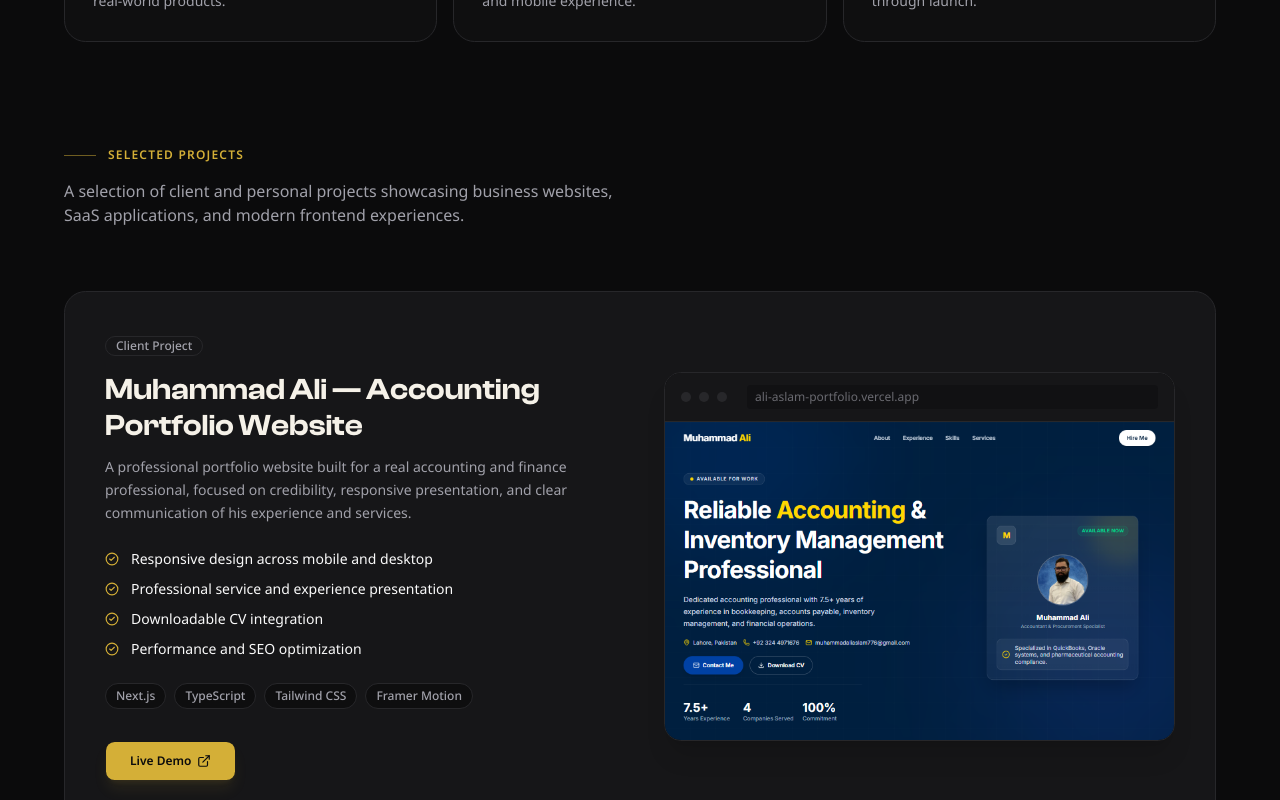
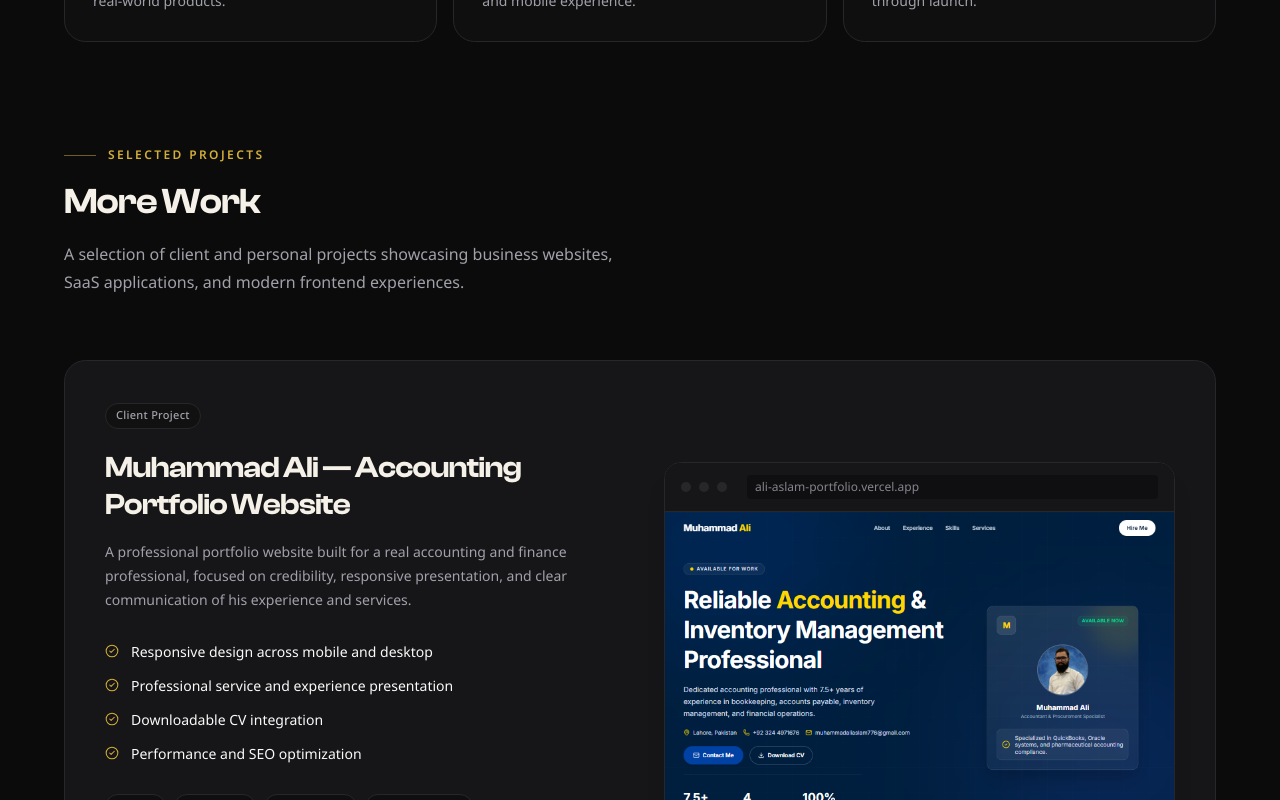
Before and after one commit to Muhammad-Saad-Riaz/M-Saad-Riaz-Portfolio-v2, a Next.js app: page / in a window 1280 px wide. Shown: the part 4660-5460 px from the top of the page. Built offline with nearby package versions, Linux system fonts and the light colour scheme; a web font is replaced by a local one.

Commit message:
refactor: update projects section

```diff
--- a/src/components/sections/Projects.tsx
+++ b/src/components/sections/Projects.tsx
@@ -1,20 +1,202 @@
+// "use client";
+
+// import { motion } from "framer-motion";
+// import { projects } from "@/data/portfolio-data";
+// import { Badge } from "../ui/badge";
+// import Image from "next/image";
+// import {
+//   CheckCircle2,
+//   ExternalLink,
+// } from "lucide-react";
+// import { Button } from "../ui/button";
+// import { FiGithub } from "react-icons/fi";
+
+// export default function Projects() {
+//   return (
+//     <section id="projects" className="py-12 px-6">
+//       <div className="max-w-6xl mx-auto">
+//         {/* Section Label */}
+//         <motion.div
+//           initial={{ opacity: 0, y: 16 }}
+//           whileInView={{ opacity: 1, y: 0 }}
+//           viewport={{ once: true }}
+//           transition={{ duration: 0.5 }}
+//           className="mb-4"
+//         >
+//           <span className="inline-flex items-center gap-3 text-xs font-sans font-semibold tracking-widest uppercase text-gold">
+//             <span className="w-8 h-px bg-gold/50" />
+//             Selected Projects
+//           </span>
+//         </motion.div>
+
+//         {/* Subtitle */}
+//         <motion.p
+//           initial={{ opacity: 0, y: 16 }}
+//           whileInView={{ opacity: 1, y: 0 }}
+//           viewport={{ once: true }}
+//           transition={{ duration: 0.5, delay: 0.1 }}
+//           className="font-sans text-base text-muted-foreground mb-16 max-w-xl"
+//         >
+//           A selection of client and personal projects showcasing business websites, SaaS applications, and modern frontend experiences.
+//         </motion.p>
+
+//         {/* Project List */}
+//         <div className="flex flex-col gap-8">
+//           {projects.map((project, i) => (
+//             <motion.div
+//               key={project.title}
+//               initial={{ opacity: 0, y: 32 }}
+//               whileInView={{ opacity: 1, y: 0 }}
+//               viewport={{ once: true, margin: "-80px" }}
+//               transition={{
+//                 duration: 0.6,
+//                 ease: [0.25, 0.1, 0.25, 1],
+//                 delay: i * 0.05,
+//               }}
+//               className="group grid grid-cols-1 lg:grid-cols-2 gap-8 lg:gap-12 items-center rounded-2xl border border-border bg-surface p-8 md:p-10 hover:border-gold/30 transition-colors duration-300"
+//             >
+//               {/* Left content - Change Sides for even and odd cards */}
+//               <div
+//                 className={`flex flex-col order-1 ${i % 2 === 1 ? "lg:order-2" : "lg:order-1"}`}
+//               >
+//                 {/* Type Badge */}
+//                 <div className="mb-4">
+//                   <Badge
+//                     variant="outline"
+//                     className="px-2.5 py-1 text-muted-foreground"
+//                   >
+//                     {project.type}
+//                   </Badge>
+//                 </div>
+
+//                 {/* Title */}
+//                 <h3 className="font-clash font-semibold text-2xl md:text-3xl text-ivory mb-3 group-hover:text-gold transition-colors duration-300">
+//                   {project.title}
+//                 </h3>
+
+//                 {/* Description */}
+//                 <p className="text-muted-foreground text-sm font-sans mb-6 leading-relaxed">
+//                   {project.description}
+//                 </p>
+
+//                 {/* Highlights */}
+//                 <ul className="flex flex-col gap-2.5 mb-6">
+//                   {project.highlights.map((highlight) => (
+//                     <li
+//                       key={highlight}
+//                       className="flex items-center gap-3 text-sm font-sans text-foreground"
+//                     >
+//                       <CheckCircle2 size={14} className="text-gold shrink-0" />
+//                       {highlight}
+//                     </li>
+//                   ))}
+//                 </ul>
+
+//                 {/* Technologies */}
+//                 <div className="flex flex-wrap gap-2 mb-8">
+//                   {project.technologies.map((tech) => (
+//                     <Badge
+//                       variant="outline"
+//                       key={tech}
+//                       className="bg-background/70 text-muted-foreground py-3 px-2.5"
+//                     >
+//                       {tech}
+//                     </Badge>
+//                   ))}
+//                 </div>
+
+//                 {/* Links */}
+//                 <div className="flex items-center gap-4">
+//                   {project.liveUrl && (
+//                     <Button
+//                       className="rounded-md hover:bg-gold-light transition-colors duration-200 shadow-lg shadow-gold/10"
+//                       asChild
+//                     >
+//                       <a
+//                         href={project.liveUrl}
+//                         target="_blank"
+//                         rel="noopener noreferrer"
+//                       >
+//                         Live Demo
+//                         <ExternalLink size={12} />
+//                       </a>
+//                     </Button>
+//                   )}
+//                   {project.githubUrl && (
+//                     <Button
+//                       variant="outline"
+//                       className="rounded-md hover:border-gold/50 hover:text-gold transition-colors duration-200"
+//                       asChild
+//                     >
+//                       <a
+//                         href={project.githubUrl}
+//                         target="_blank"
+//                         rel="noopener noreferrer"
+//                       >
+//                         GitHub
+//                         <FiGithub size={12} />
+//                       </a>
+//                     </Button>
+//                   )}
+//                 </div>
+//               </div>
+
+//               {/* Right Screenshot */}
+//               <div className={`${i % 2 === 1 ? "lg:order-1" : "lg:order-2"} `}>
+//                 <div className="relative rounded-xl overflow-hidden border border-border bg-background shadow-xl">
+//                   {/* Browser Chrome */}
+//                   <div className="flex items-center gap-2 px-4 py-3 bg-surface border-b border-border">
+//                     <span className="w-2.5 h-2.5 rounded-full bg-border" />
+//                     <span className="w-2.5 h-2.5 rounded-full bg-border" />
+//                     <span className="w-2.5 h-2.5 rounded-full bg-border" />
+//                     <span className="ml-3 flex-1  rounded bg-background/60 text-xs text-muted-foreground font-sans flex items-center px-2 truncate opacity-60 py-1">
+//                       {project.liveUrl.replace("https://", "")}
+//                     </span>
+//                   </div>
+
+//                   {/* Screenshot */}
+//                   {project.image ? (
+//                     <div className="relative aspect-[16/10] w-full">
+//                       <Image
+//                         src={project.image}
+//                         alt={`Screenshot of ${project.title}`}
+//                         fill
+//                         className="object-cover object-top group-hover:scale-[1.02] transition-transform duration-500"
+//                         sizes="(max-width: 1024px) 100vw, 50vw"
+//                         loading="lazy"
+//                       />
+//                     </div>
+//                   ) : (
+//                     <div className="aspect-[16/10] w-full bg-background flex items-center justify-center">
+//                       <span className="text-xs font-sans text-muted-foreground">
+//                         Screenshot coming soon
+//                       </span>
+//                     </div>
+//                   )}
+//                 </div>
+//               </div>
+//             </motion.div>
+//           ))}
+//         </div>
+//       </div>
+//     </section>
+//   );
+// }
+
 "use client";
 
 import { motion } from "framer-motion";
-import { projects } from "@/data/portfolio-data";
+import { projects, projectsContent } from "@/data/portfolio-data";
 import { Badge } from "../ui/badge";
+import { Button } from "../ui/button";
+import { CheckCircle2, ExternalLink } from "lucide-react";
+import { FiGithub } from "react-icons/fi";
 import Image from "next/image";
-import {
-  CheckCircle2,
-  ExternalLink,
-} from "lucide-react";
-import { Button } from "../ui/button";
-import { FiGithub } from "react-icons/fi";
 
 export default function Projects() {
   return (
-    <section id="projects" className="py-12 px-6">
-      <div className="max-w-6xl mx-auto">
+    <section id="projects" className="px-6 py-12">
+      <div className="mx-auto max-w-6xl">
         {/* Section Label */}
         <motion.div
           initial={{ opacity: 0, y: 16 }}
@@ -23,93 +205,110 @@ export default function Projects() {
           transition={{ duration: 0.5 }}
           className="mb-4"
         >
-          <span className="inline-flex items-center gap-3 text-xs font-sans font-semibold tracking-widest uppercase text-gold">
-            <span className="w-8 h-px bg-gold/50" />
-            Selected Projects
+          <span className="inline-flex items-center gap-3 font-sans text-xs font-semibold uppercase tracking-[0.2em] text-gold">
+            <span className="h-px w-8 bg-gold/50" />
+            {projectsContent.label}
           </span>
         </motion.div>
 
-        {/* Subtitle */}
-        <motion.p
+        {/* Section Intro */}
+        <motion.div
           initial={{ opacity: 0, y: 16 }}
           whileInView={{ opacity: 1, y: 0 }}
           viewport={{ once: true }}
-          transition={{ duration: 0.5, delay: 0.1 }}
-          className="font-sans text-base text-muted-foreground mb-16 max-w-xl"
+          transition={{
+            duration: 0.5,
+            delay: 0.1,
+          }}
+          className="mb-16 max-w-2xl"
         >
-          A selection of client and personal projects showcasing business websites, SaaS applications, and modern frontend experiences.
-        </motion.p>
+          <h2 className="mb-4 font-clash text-3xl font-semibold leading-tight tracking-tight text-ivory md:text-4xl">
+            {projectsContent.heading}
+          </h2>
+
+          <p className="max-w-xl font-sans text-base leading-7 text-muted-custom">
+            {projectsContent.subheading}
+          </p>
+        </motion.div>
 
         {/* Project List */}
         <div className="flex flex-col gap-8">
-          {projects.map((project, i) => (
-            <motion.div
+          {projects.map((project, index) => {
+
+            return (
+              <motion.article
                 key={project.title}
-              initial={{ opacity: 0, y: 32 }}
+                initial={{ opacity: 0, y: 28 }}
                 whileInView={{ opacity: 1, y: 0 }}
                 viewport={{ once: true, margin: "-80px" }}
                 transition={{
                   duration: 0.6,
                   ease: [0.25, 0.1, 0.25, 1],
-                delay: i * 0.05,
+                  delay: index * 0.05,
                 }}
-              className="group grid grid-cols-1 lg:grid-cols-2 gap-8 lg:gap-12 items-center rounded-2xl border border-border bg-surface p-8 md:p-10 hover:border-gold/30 transition-colors duration-300"
+                className="group grid grid-cols-1 items-center gap-8 rounded-2xl border border-border bg-surface p-7 transition-colors duration-300 hover:border-gold/25 md:p-8 lg:grid-cols-2 lg:gap-12 lg:p-10"
               >
-              {/* Left content - Change Sides for even and odd cards */}
+                {/* Project Content */}
                 <div
-                className={`flex flex-col order-1 ${i % 2 === 1 ? "lg:order-2" : "lg:order-1"}`}
+                  className={`flex flex-col order-1 ${index % 2 === 1 ? "lg:order-2" : "lg:order-1"} }`}
                 >
-                {/* Type Badge */}
-                <div className="mb-4">
+                  {/* Project Type */}
+                  <div className="mb-5">
                     <Badge
                       variant="outline"
-                    className="px-2.5 py-1 text-muted-foreground"
+                      className="border-border bg-background/40 py-3 px-2.5 font-sans text-[11px] font-medium tracking-wide text-muted-custom"
                     >
                       {project.type}
                     </Badge>
                   </div>
 
                   {/* Title */}
-                <h3 className="font-clash font-semibold text-2xl md:text-3xl text-ivory mb-3 group-hover:text-gold transition-colors duration-300">
+                  <h3 className="mb-4 max-w-xl font-clash text-2xl font-semibold leading-tight tracking-tight text-ivory transition-colors duration-300 group-hover:text-gold md:text-3xl">
                     {project.title}
                   </h3>
 
                   {/* Description */}
-                <p className="text-muted-foreground text-sm font-sans mb-6 leading-relaxed">
+                  <p className="mb-7 max-w-xl font-sans text-sm leading-6 text-muted-custom">
                     {project.description}
                   </p>
 
                   {/* Highlights */}
-                <ul className="flex flex-col gap-2.5 mb-6">
+                  <ul className="mb-7 flex flex-col gap-2.5">
                     {project.highlights.map((highlight) => (
                       <li
                         key={highlight}
-                      className="flex items-center gap-3 text-sm font-sans text-foreground"
+                        className="flex items-start gap-3 font-sans text-sm leading-6 text-text"
                       >
-                      <CheckCircle2 size={14} className="text-gold shrink-0" />
-                      {highlight}
+                        <CheckCircle2
+                          size={14}
+                          strokeWidth={1.75}
+                          className="mt-1 shrink-0 text-gold"
+                          aria-hidden="true"
+                        />
+
+                        <span>{highlight}</span>
                       </li>
                     ))}
                   </ul>
 
                   {/* Technologies */}
-                <div className="flex flex-wrap gap-2 mb-8">
-                  {project.technologies.map((tech) => (
+                  <div className="mb-8 flex flex-wrap gap-2">
+                    {project.technologies.map((technology) => (
                       <Badge
+                        key={technology}
                         variant="outline"
-                      key={tech}
-                      className="bg-background/70 text-muted-foreground py-3 px-2.5"
+                        className="bg-background/60 py-3 px-2.5 text-muted-custom"
                       >
-                      {tech}
+                        {technology}
                       </Badge>
                     ))}
                   </div>
 
-                {/* Links */}
-                <div className="flex items-center gap-4">
-                  {project.liveUrl && (
+                  {/* Project Links */}
+                  <div className="flex flex-wrap items-center gap-3">
                     <Button
-                      className="rounded-md hover:bg-gold-light transition-colors duration-200 shadow-lg shadow-gold/10"
+                      size="default"
+                      className="rounded-md bg-gold font-sans font-semibold text-background shadow-lg shadow-gold/10 transition-all duration-200 hover:bg-gold-light hover:shadow-gold/20"
                       asChild
                     >
                       <a
@@ -118,14 +317,18 @@ export default function Projects() {
                         rel="noopener noreferrer"
                       >
                         Live Demo
-                        <ExternalLink size={12} />
+                        <ExternalLink
+                          size={13}
+                          aria-hidden="true"
+                        />
                       </a>
                     </Button>
-                  )}
+
                     {project.githubUrl && (
                       <Button
                         variant="outline"
-                      className="rounded-md hover:border-gold/50 hover:text-gold transition-colors duration-200"
+                        size="default"
+                        className="rounded-md border-border font-sans font-medium transition-colors duration-200 hover:border-gold/50 hover:text-gold"
                         asChild
                       >
                         <a
@@ -134,49 +337,67 @@ export default function Projects() {
                           rel="noopener noreferrer"
                         >
                           GitHub
-                        <FiGithub size={12} />
+                          <FiGithub
+                            size={13}
+                            aria-hidden="true"
+                          />
                         </a>
                       </Button>
                     )}
                   </div>
                 </div>
 
-              {/* Right Screenshot */}
-              <div className={`${i % 2 === 1 ? "lg:order-1" : "lg:order-2"} `}>
-                <div className="relative rounded-xl overflow-hidden border border-border bg-background shadow-xl">
+                {/* Project Preview */}
+                <div className={`${index % 2 === 1 ? "lg:order-1" : "lg:order-2"} `}>
+                  <div className="relative overflow-hidden rounded-xl border border-border bg-background shadow-xl">
                     {/* Browser Chrome */}
-                  <div className="flex items-center gap-2 px-4 py-3 bg-surface border-b border-border">
-                    <span className="w-2.5 h-2.5 rounded-full bg-border" />
-                    <span className="w-2.5 h-2.5 rounded-full bg-border" />
-                    <span className="w-2.5 h-2.5 rounded-full bg-border" />
-                    <span className="ml-3 flex-1  rounded bg-background/60 text-xs text-muted-foreground font-sans flex items-center px-2 truncate opacity-60 py-1">
+                    <div className="flex items-center gap-2 border-b border-border bg-surface px-4 py-3">
+                      <span
+                        aria-hidden="true"
+                        className="h-2.5 w-2.5 rounded-full bg-border"
+                      />
+
+                      <span
+                        aria-hidden="true"
+                        className="h-2.5 w-2.5 rounded-full bg-border"
+                      />
+
+                      <span
+                        aria-hidden="true"
+                        className="h-2.5 w-2.5 rounded-full bg-border"
+                      />
+
+                      <div className="ml-3 flex min-w-0 flex-1 items-center rounded bg-background/60 px-2 py-1">
+                        <span className="truncate font-sans text-xs text-muted-custom/80">
                           {project.liveUrl.replace("https://", "")}
                         </span>
+                      </div>
                     </div>
 
                     {/* Screenshot */}
                     {project.image ? (
-                    <div className="relative aspect-[16/10] w-full">
+                      <div className="relative aspect-[16/10] w-full overflow-hidden">
                         <Image
                           src={project.image}
-                        alt={`Screenshot of ${project.title}`}
+                          alt={`${project.title} project screenshot`}
                           fill
-                        className="object-cover object-top group-hover:scale-[1.02] transition-transform duration-500"
+                          loading="lazy"
+                          className="object-cover object-top transition-transform duration-500 group-hover:scale-[1.02]"
                           sizes="(max-width: 1024px) 100vw, 50vw"
-                        loading="lazy"
                         />
                       </div>
                     ) : (
-                    <div className="aspect-[16/10] w-full bg-background flex items-center justify-center">
-                      <span className="text-xs font-sans text-muted-foreground">
+                      <div className="flex aspect-[16/10] w-full items-center justify-center bg-background">
+                        <span className="font-sans text-xs text-muted-custom">
                           Screenshot coming soon
                         </span>
                       </div>
                     )}
                   </div>
                 </div>
-            </motion.div>
-          ))}
+              </motion.article>
+            );
+          })}
         </div>
       </div>
     </section>
```
Lines whose indentation alone changed are shown as unchanged.
